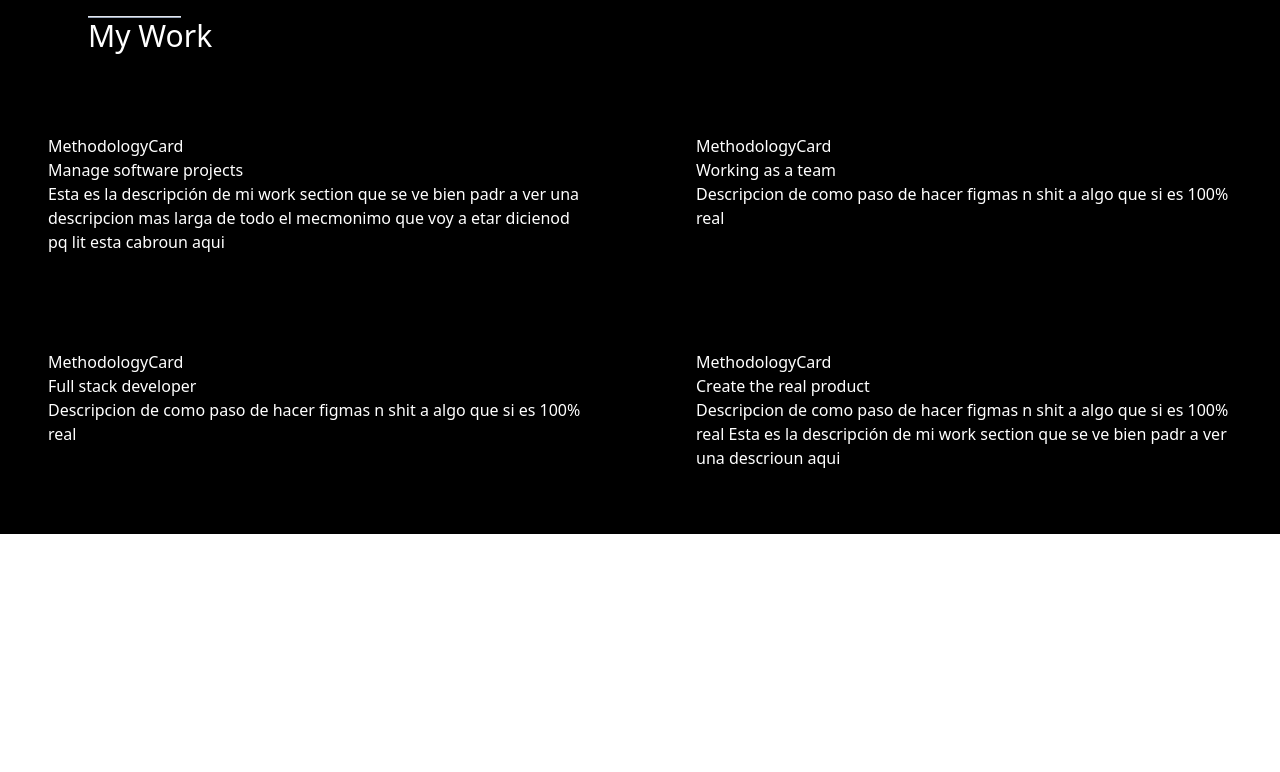
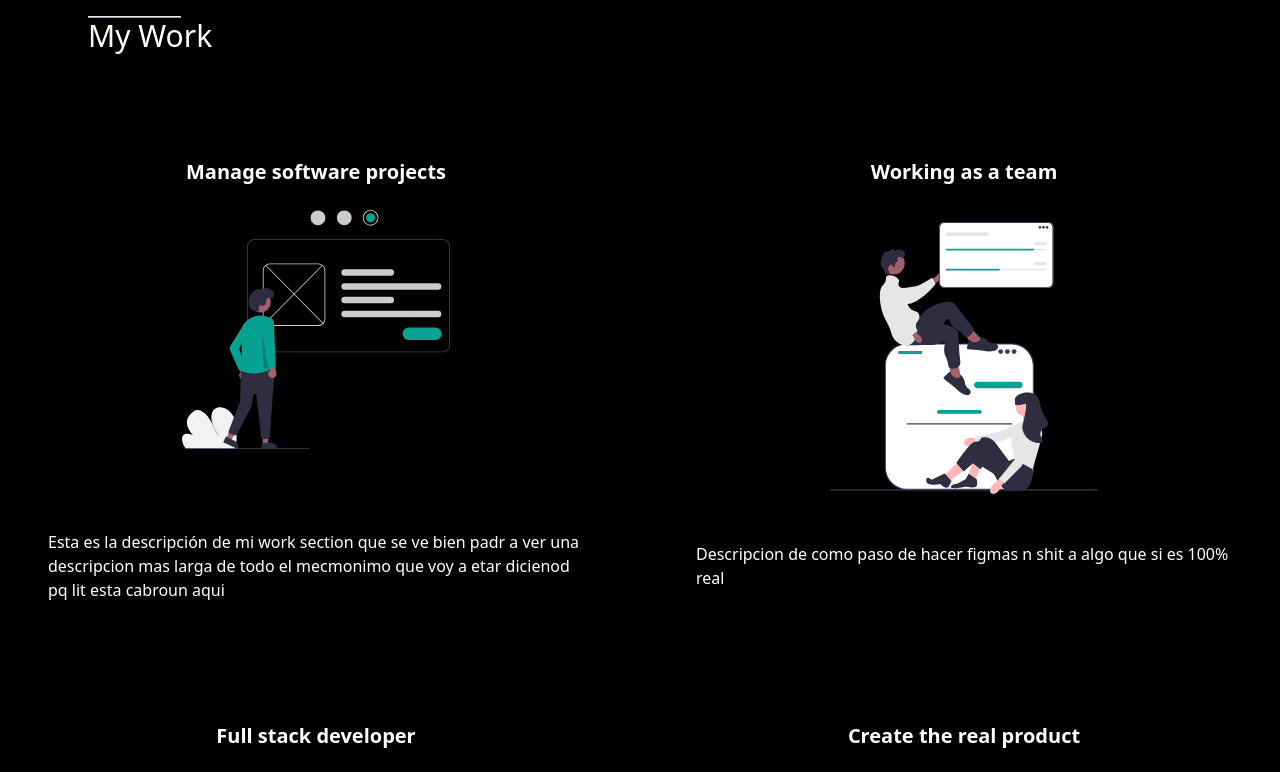
Before and after one commit to Jdelbarcogarza/jdelbarco.com, a Next.js app: page / in a window 1280 px wide. Shown: the part 800-1572 px from the top of the page. Before the commit the page ends 1334 px from the top, so only its background shows below. Built offline with nearby package versions, Linux system fonts and the light colour scheme.

Commit message:
methodology cells complete

```diff
--- a/components/MethodologyCard.jsx
+++ b/components/MethodologyCard.jsx
@@ -1,13 +1,20 @@
 import React from 'react'
+import Image from 'next/image'
 
-export const MethodologyCard = ({image, title, description}) => {
+export const MethodologyCard = ({ image, title, description }) => {
   return (
-    <div className='flex flex-col text-white'>
-    MethodologyCard
 
-    <p>{title}</p>
-    <p>{description}</p>
+    <div className='flex flex-col text-white h-full items-center'>
 
+      <p className='text-xl my-6 font-semibold' >{title}</p>
+
+        {/** Photo and description */}
+      <div className='h-full flex flex-col justify-center ' >
+        <div className='w-1/2 md:h-72 justify-center self-center max-w-xs '>
+          <Image src={image} alt='/' objectFit='cover' layout='responsive' priority />
+        </div>
+        <p className='whitespace-normal max-w-prose slef-center xs:mt-8'>{description}</p>
+      </div>
     </div>
   )
 }
```
